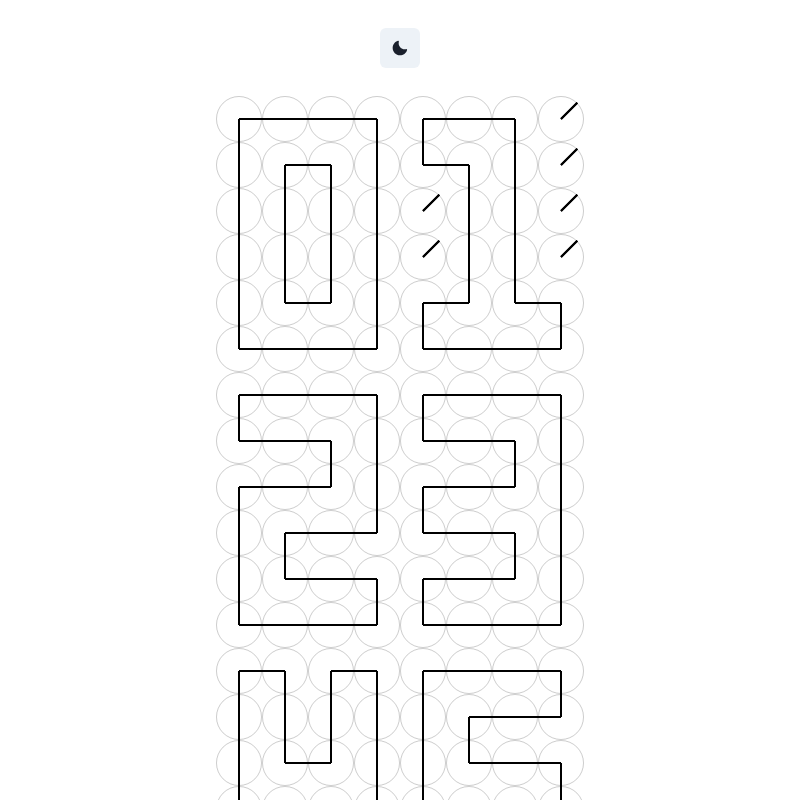
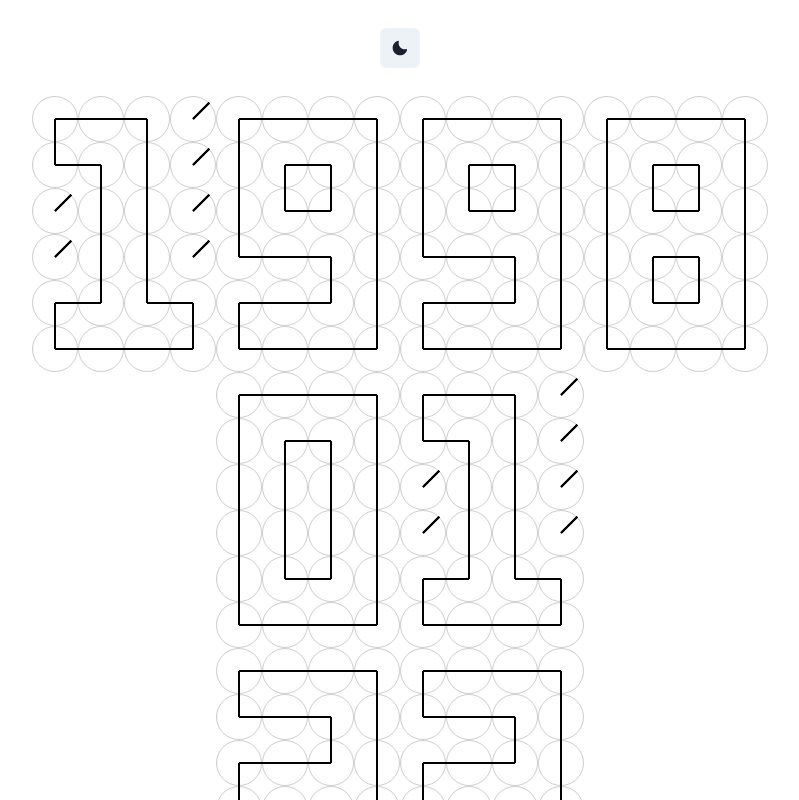
Before and after one commit to akazwz/start-page, a Next.js app: page / in a window 1280 px wide. Shown: the top 800 px of the page, without its empty margins (240-1039 px from the left). Built offline with nearby package versions, Linux system fonts and the light colour scheme.

Commit message:
add numbers

```diff
--- a/components/ClockShow.tsx
+++ b/components/ClockShow.tsx
@@ -94,6 +94,22 @@ export const NumberClock = ({
 	)
 }
 
+export const NumbersClock = (props: NumberClockProps) => {
+	const data = props.value.toString().split('')
+	return (
+		<>
+			{data.map((value: string, index: number) => (
+				<div key={'numbers-clock-' + index}>
+					<NumberClock
+						{...props}
+						value={Number(value)}
+					/>
+				</div>
+			))}
+		</>
+	)
+}
+
 interface SymbolClockProps extends Partial<BaseClockProps>{
 	value: string
 }
@@ -123,7 +139,7 @@ interface LettersClockProps extends Partial<BaseClockProps>{
 	value: string
 }
 
-export const LettersClock = ({
+export const LetterClock = ({
 	value, columns, rows, isDark, borderColor, darkBorderColor, lineColor, darkLineColor,
 }: LettersClockProps) => {
 	const data = SwitchLetters(value)
--- a/pages/index.tsx
+++ b/pages/index.tsx
@@ -2,7 +2,7 @@ import { useEffect, useState } from 'react'
 import { Box, Button, Center, IconButton, useColorMode } from '@chakra-ui/react'
 import Head from 'next/head'
 
-import { LettersClock, NumberClock, SymbolClock } from '../components/ClockShow'
+import { LetterClock, NumberClock, NumbersClock, SymbolClock } from '../components/ClockShow'
 
 import type { NextPage } from 'next'
 import { MoonIcon, SunIcon } from '@chakra-ui/icons'
@@ -55,7 +55,9 @@ const Home: NextPage = () => {
 			<Box>
 				<Center m={7}>
 					<IconButton onClick={toggleColorMode} aria-label={'toggle color mode'} icon={toggleColorModeIcon} />
-					{}
+				</Center>
+				<Center>
+					<NumbersClock value={1998} />
 				</Center>
 				<Center>
 					<NumberClock value={0} isDark={colorMode === 'dark'} />
@@ -81,9 +83,8 @@ const Home: NextPage = () => {
 					<SymbolClock value={','} isDark={colorMode === 'dark'} />
 				</Center>
 				<Center>
-					<LettersClock value={'A'} isDark={colorMode === 'dark'} />
+					<LetterClock value={'A'} isDark={colorMode === 'dark'} />
 				</Center>
-
 			</Box>
 		</>
 	)
```
